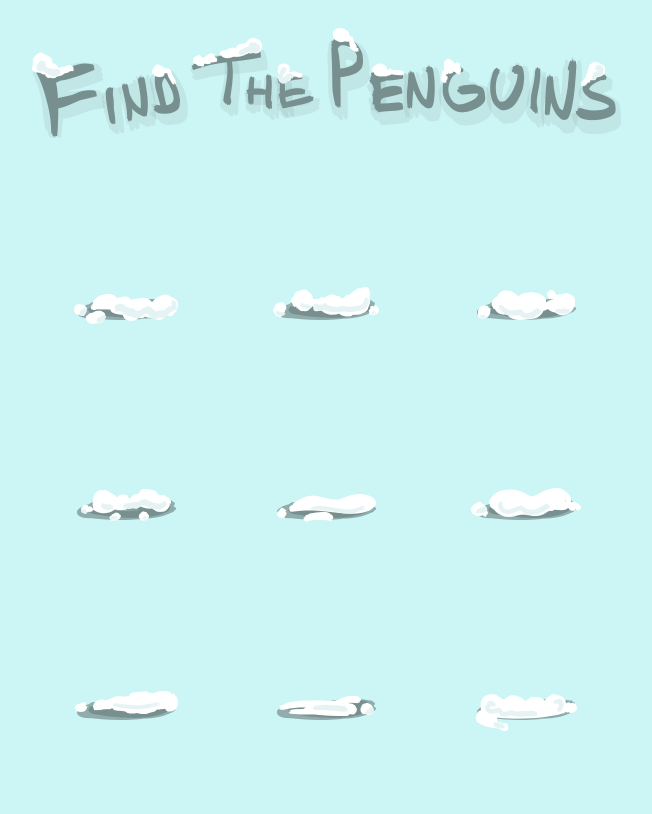
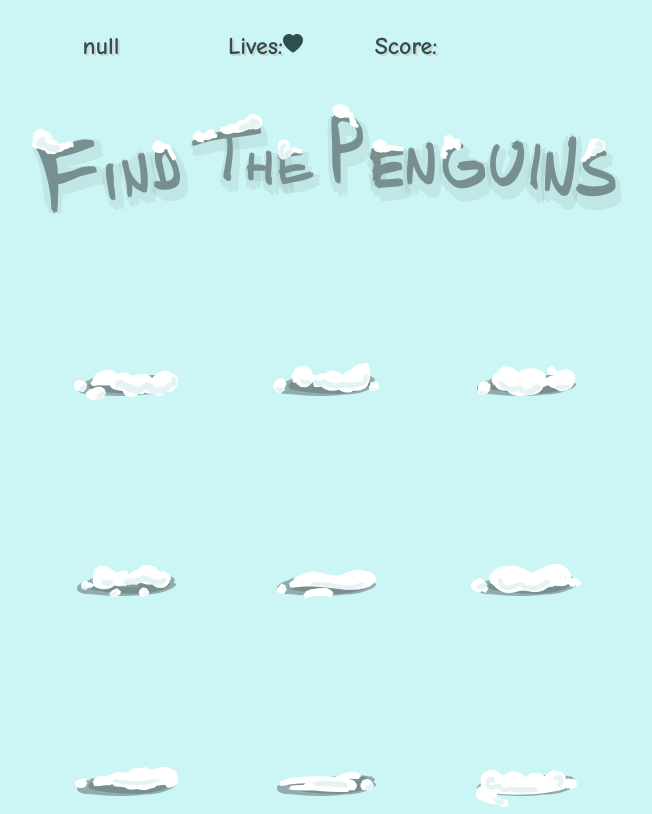
Before and after one commit to d-hizabi-programmer/Find-the-Penguins-Project, a plain HTML site: page home.html in a window 1280 px wide. Shown: the whole page, without its empty margins (314-966 px from the left). Drawn offline with nearby package versions, Linux system fonts and the light colour scheme.

Commit message:
scoreboard and livesboard  added!

```diff
--- a/css/index.css
+++ b/css/index.css
@@ -15,22 +15,50 @@ body {
   margin-left: auto;
   margin-right: auto;
 }
-
-#score {
+#name {
+  display: inline-block;
+  margin-right: 1em;
   width: 150px;
-  height: 70px;
-  position: absolute;
-  left: 75%;
-  border: 3px groove darkslategrey;
+  /* border: 3px groove darkslategrey; */
   text-align: center;
   font-family: Comic Sans MS;
   font-size: 1.5em;
   font-weight: 800;
   color: darkslategrey;
   text-shadow: 2px 2px lightgrey;
-  background-color: rgba(99, 54, 54, 0.1);
+  /* background-color: rgba(99, 54, 54, 0.1); */
 }
 
+#score {
+  display: inline-block;
+  margin-right: 1em;
+  width: 150px;
+  /* height: 70px; */
+  /* position: absolute; */
+  /* left: 75%; */
+  /* border: 3px groove darkslategrey; */
+  text-align: center;
+  font-family: Comic Sans MS;
+  font-size: 1.5em;
+  font-weight: 800;
+  color: darkslategrey;
+  text-shadow: 2px 2px lightgrey;
+  /* background-color: rgba(238, 168, 168, 0.1); */
+}
+
+#lives {
+  display: inline-block;
+  /* width: 150px; */
+  margin: 1em;
+  /* border: 3px groove darkslategrey; */
+  /* text-align: center; */
+  font-family: Comic Sans MS;
+  font-size: 1.5em;
+  font-weight: 800;
+  color: darkslategrey;
+  text-shadow: 2px 2px lightgrey;
+  /* background-color: rgba(99, 54, 54, 0.1); */
+}
 #penguin1:hover {
   background-image: url("/images/mound_1_hover.png");
   cursor: pointer;
--- a/home.html
+++ b/home.html
@@ -10,7 +10,11 @@
 </head>
 
 <body>
+
     <div id="gameholder">
+        <div id="name"></div>
+        <div id="lives">Lives:</div>
+        <div id="score">Score:</div>
         <div id="title"></div>
         <div id="penguin1"></div>
         <div id="penguin2"></div>
--- a/js/home.js
+++ b/js/home.js
@@ -1 +1,22 @@
-$(document).ready(function () {});
+$(document).ready(function () {
+  var lives = 3;
+  while (lives) {
+    $("#name").text(localStorage.getItem("Name"));
+
+    for (let i = 1; i <= lives; i++) {
+      $("#lives").empty();
+      $("#lives").text("Lives:");
+      var svg =
+        $(`<svg xmlns="http://www.w3.org/2000/svg" width="20" height="20" fill="currentColor" class="bi bi-heart-fill" viewBox="0 0 16 16">
+      <path fill-rule="evenodd" d="M8 1.314C12.438-3.248 23.534 4.735 8 15-7.534 4.736 3.562-3.248 8 1.314z"/>
+    </svg>`);
+      svg.css("padding-top", "1em 0.2em 0em 0em");
+
+      // svg.css("paddin", "center");
+
+      $("#lives").append(svg);
+    }
+
+    lives--;
+  }
+});
--- a/js/index.js
+++ b/js/index.js
@@ -4,4 +4,5 @@ $(document).ready(function () {
   console.log("Name:", name);
   $("#firstH2").text("Welcome, " + name + "...");
   console.log("Value:" + name);
+  localStorage.setItem("Name", name);
 });
```
